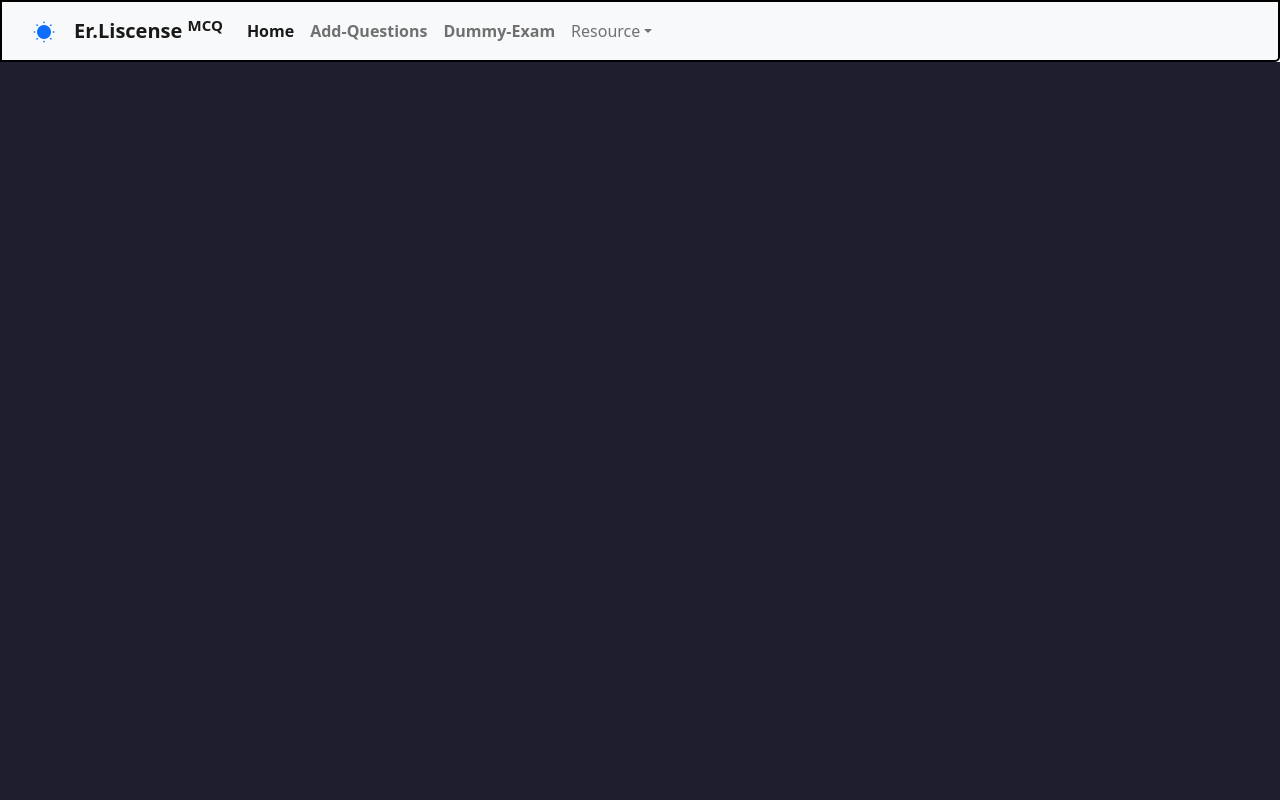
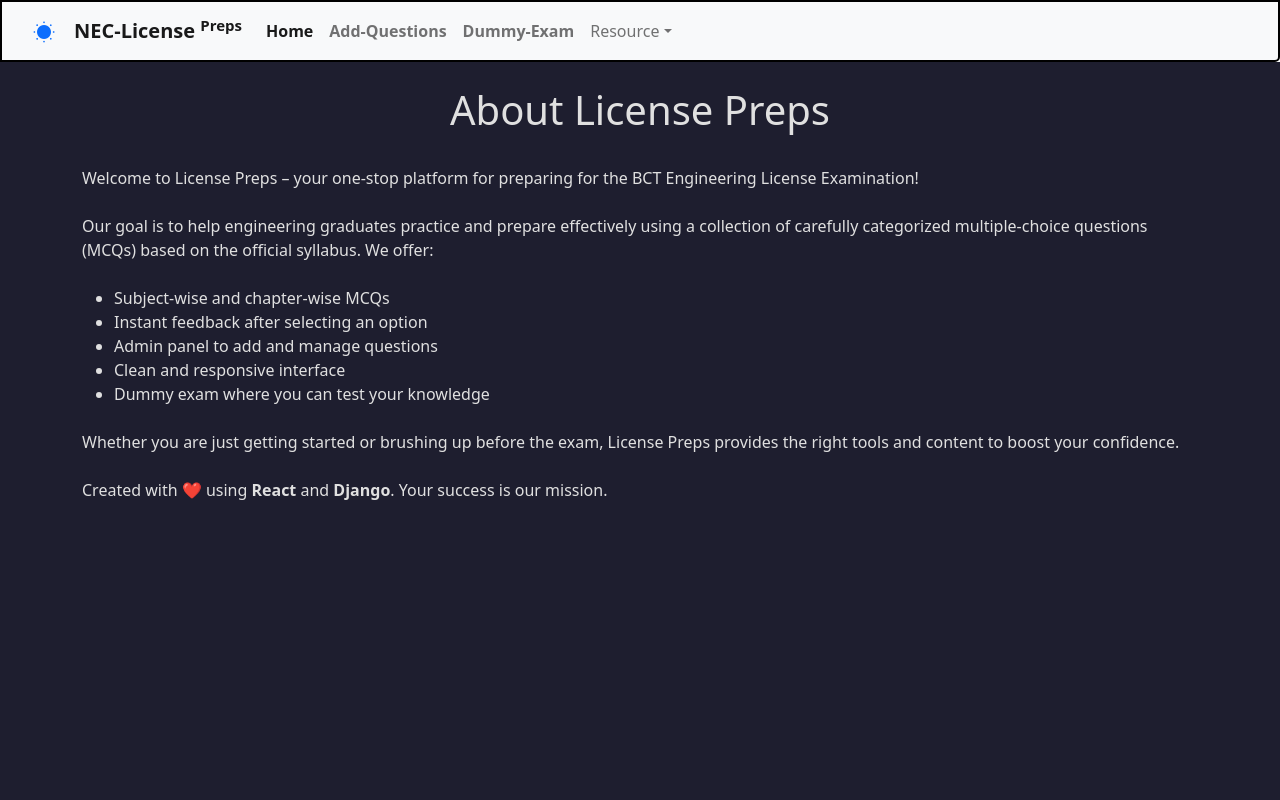
Before and after one commit to Sujan-Rai-426/Liscense_Prep, a React (Vite) app in the folder Frontend/: page /about in a window 1280 px wide. Shown: the top 800 px of the page. Built offline with nearby package versions, Linux system fonts and the light colour scheme; no server answers.

Commit message:
About page added. --> commit no.37

```diff
--- a/Frontend/index.html
+++ b/Frontend/index.html
@@ -11,7 +11,7 @@
     <!-- Bootstrap Icons -->
     <link rel="stylesheet" href="https://cdn.jsdelivr.net/npm/bootstrap-icons@1.11.3/font/bootstrap-icons.min.css">
 
-    <title> Computer Engineering license Past questions MCQ  </title>
+    <title> NEC past questions  </title>
 
   </head>
 
--- a/Frontend/src/App.jsx
+++ b/Frontend/src/App.jsx
@@ -15,6 +15,7 @@ import { BrowserRouter as Router, Routes, Route} from 'react-router-dom';
 import Admin_Signup from "./pages/Admin_Signup";
 import Unavailable from "./pages/Unavailable";
 import Dummy_Exam from "./pages/Dummy_Exam";
+import About from "./pages/About";
 
 function App() {
 
@@ -52,6 +53,9 @@ function App() {
           <Route exact path="/admin_login" element={<Admin_Login mode={mode} />} />
           <Route exact path='/admin_signup' element={ <Admin_Signup mode={mode} /> } />
           <Route exact path='/dummy_exam' element={ <Dummy_Exam mode={mode} /> } />
+          <Route exact path="/about" element={<About mode={mode} />} />
+
+
           {/* Protected Routes where only logged-in admins can access */}
           <Route element={<ProtectedRoute />}>
             <Route exact path="/admin" element={<Admin mode={mode} />} />
--- a/Frontend/src/components/Navbar.jsx
+++ b/Frontend/src/components/Navbar.jsx
@@ -20,7 +20,7 @@ function Navbar(props) {
                     </Link>
 
                     <Link className="navbar-brand" to="https://liscense-prep.onrender.com/">
-                        <b>Er.Liscense <sup>MCQ</sup></b>
+                        <b> NEC-License <sup>Preps</sup></b>
                     </Link>
 
                     <button className="navbar-toggler" type="button" data-bs-toggle="collapse" data-bs-target="#navbarNavDropdown" aria-controls="navbarNavDropdown" aria-expanded="false" aria-label="Toggle navigation">
--- /dev/null
+++ b/Frontend/src/pages/About.jsx
@@ -0,0 +1,34 @@
+import React from "react";
+
+const About = () => {
+    return (
+        <div className="max-w-4xl mx-auto p-6">
+            <br />
+            <h1 className="text-3xl font-bold text-center mb-6 text-blue-600">
+                About License Preps
+            </h1>
+            <br />
+            <p className="text-lg mb-4 text-gray-700">
+                Welcome to <span className="font-semibold text-blue-500">License Preps</span> – your one-stop platform for preparing for the BCT Engineering License Examination!
+            </p>
+            <p className="text-gray-700 mb-4">
+                Our goal is to help engineering graduates practice and prepare effectively using a collection of carefully categorized multiple-choice questions (MCQs) based on the official syllabus. We offer:
+            </p>
+            <ul className="list-disc list-inside text-gray-700 mb-4">
+                <li>Subject-wise and chapter-wise MCQs</li>
+                <li>Instant feedback after selecting an option</li>
+                <li>Admin panel to add and manage questions</li>
+                <li>Clean and responsive interface</li>
+                <li>Dummy exam where you can test your knowledge</li>
+            </ul>
+            <p className="text-gray-700 mb-4">
+                Whether you are just getting started or brushing up before the exam, License Preps provides the right tools and content to boost your confidence.
+            </p>
+            <p className="text-gray-700">
+                Created with ❤️ using <strong>React</strong> and <strong>Django</strong>. Your success is our mission.
+            </p>
+        </div>
+    );
+};
+
+export default About;
```
